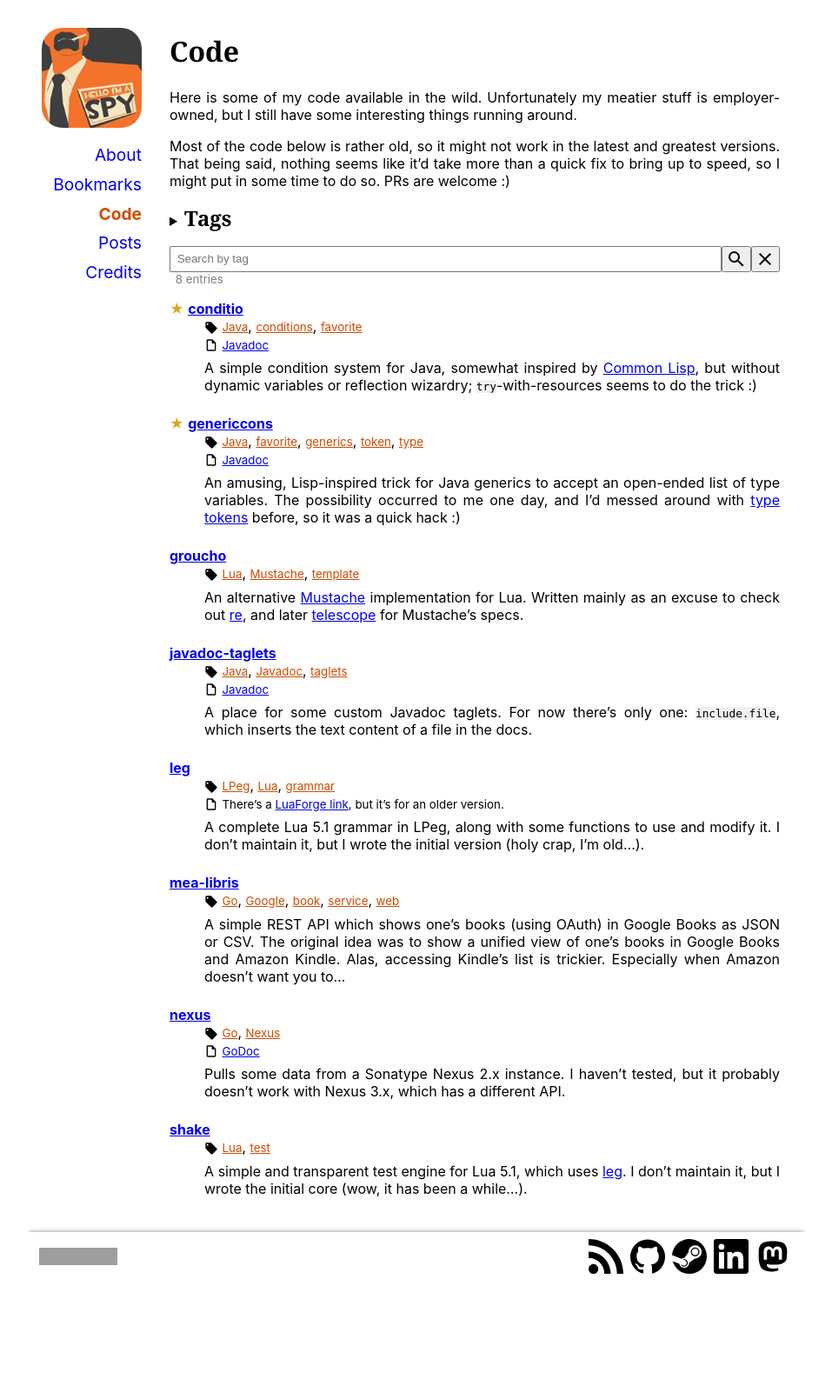
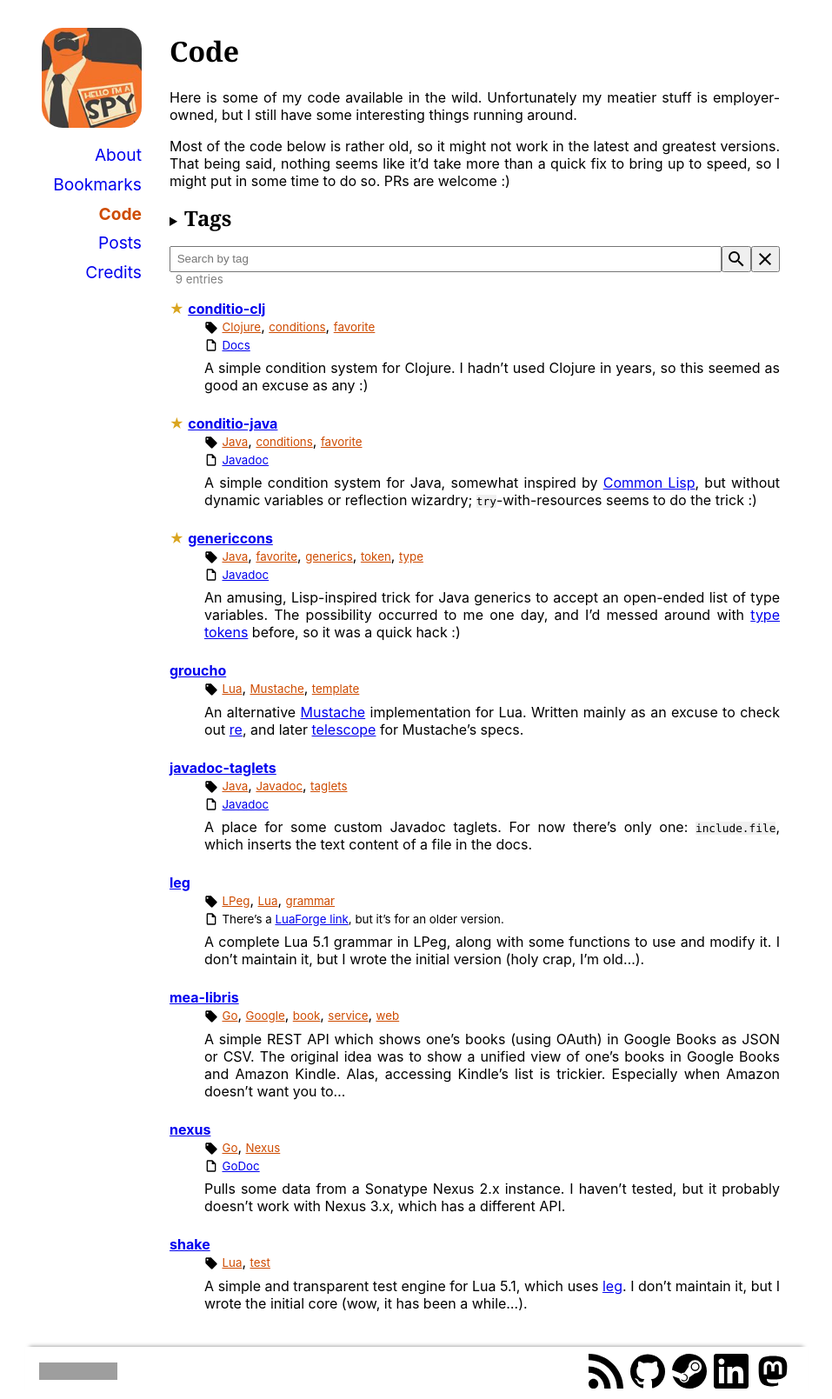
Before and after one commit to hanjos/hanjos.github.io, a Jekyll site: the page built from code.md, in a window 1280 px wide. Shown: the whole page at 87% size, without its empty margins (161-1118 px from the left). Built offline with Jekyll 4.4.1, drawn with Linux system fonts in a browser that asks for light colours; before the commit the page ends 1477 px from its top, so only the background shows below that; grey boxes are pictures that could not be loaded.

Commit message:
Update code.yml

```diff
--- a/_data/code.yml
+++ b/_data/code.yml
@@ -30,8 +30,13 @@
   url: https://github.com/keplerproject/shake
   description: A simple and transparent test engine for Lua 5.1, which uses [leg](https://github.com/keplerproject/leg). I don't maintain it, but I wrote the initial core (wow, it has been a while...).
   tags: ['Lua', 'test']
-- title: conditio
+- title: conditio-java
   url: https://github.com/hanjos/conditio-java
   description: A simple condition system for Java, somewhat inspired by [Common Lisp](https://gigamonkeys.com/book/beyond-exception-handling-conditions-and-restarts.html), but without dynamic variables or reflection wizardry; `try`-with-resources seems to do the trick :)
   docs: '[Javadoc](https://sbrubbles.org/conditio-java/docs/0.6.0/apidocs/index.html)'
   tags: ['Java', 'conditions', 'favorite']
+- title: conditio-clj
+  url: https://github.com/hanjos/conditio-clj
+  description: A simple condition system for Clojure. I hadn't used Clojure in years, so this seemed as good an excuse as any :)
+  docs: '[Docs](https://sbrubbles.org/conditio-clj/docs/0.1.0/index.html)'
+  tags: ['Clojure', 'conditions', 'favorite']
```
